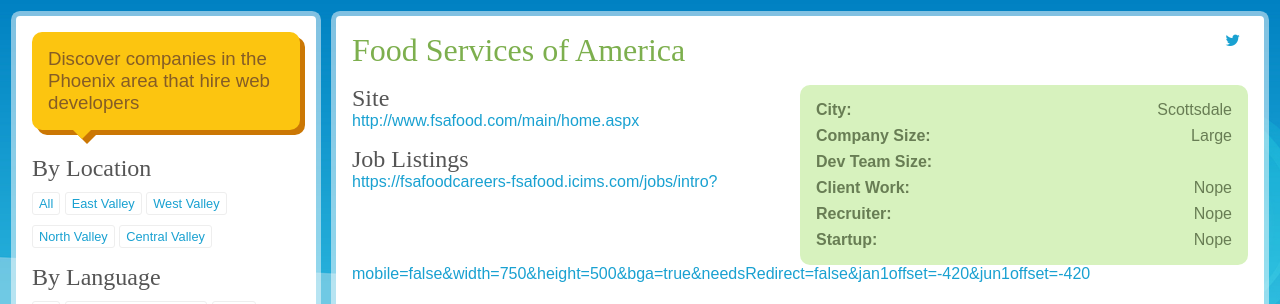
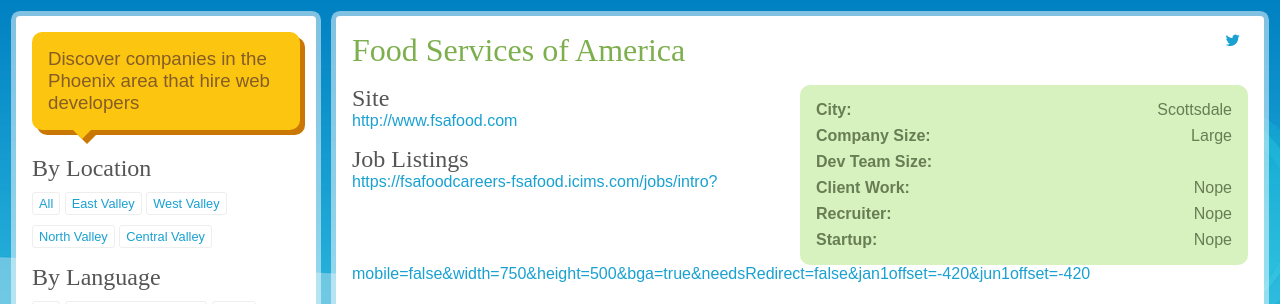
Before and after one commit to bradwestfall/webdevphoenix, a Jekyll site: the page built from companies/food-services-of-america.md, in a window 1280 px wide. Shown: the top 304 px of the page. Built offline with Jekyll 4.4.1, drawn with Linux system fonts in a browser that asks for light colours; nearby versions of some CDN libraries; some web fonts are replaced; part of the change alters nothing that is shown.

```diff
--- a/food-services-of-america.md
+++ b/companies/food-services-of-america.md
@@ -9,7 +9,6 @@ city: [Scottsdale]
 client_work: false
 recruiter: false
 startup: false
-website: http://www.fsafood.com/main/home.aspx
+website: http://www.fsafood.com
 job_listings: https://fsafoodcareers-fsafood.icims.com/jobs/intro?mobile=false&width=750&height=500&bga=true&needsRedirect=false&jan1offset=-420&jun1offset=-420
-
 ---
```
